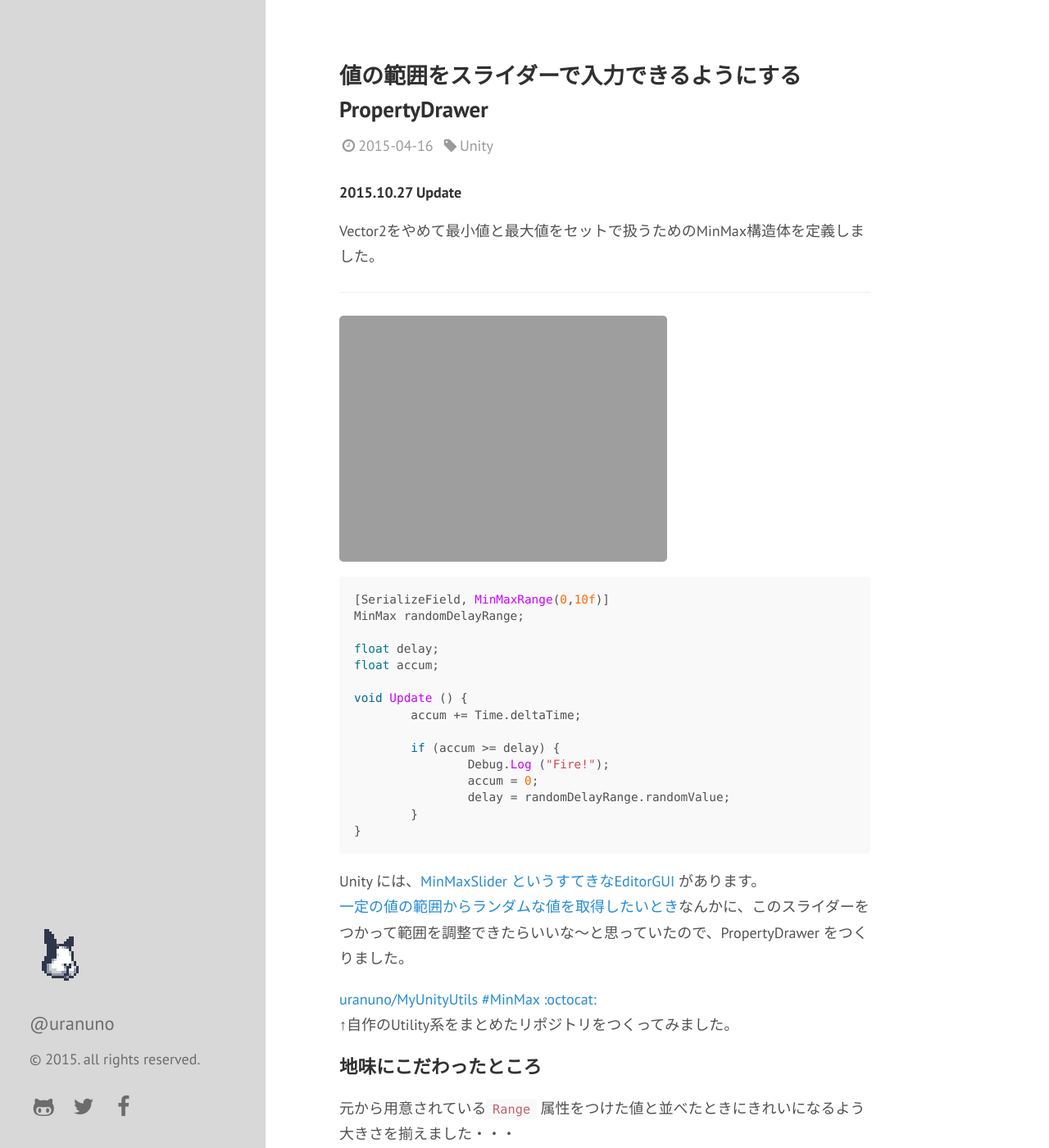
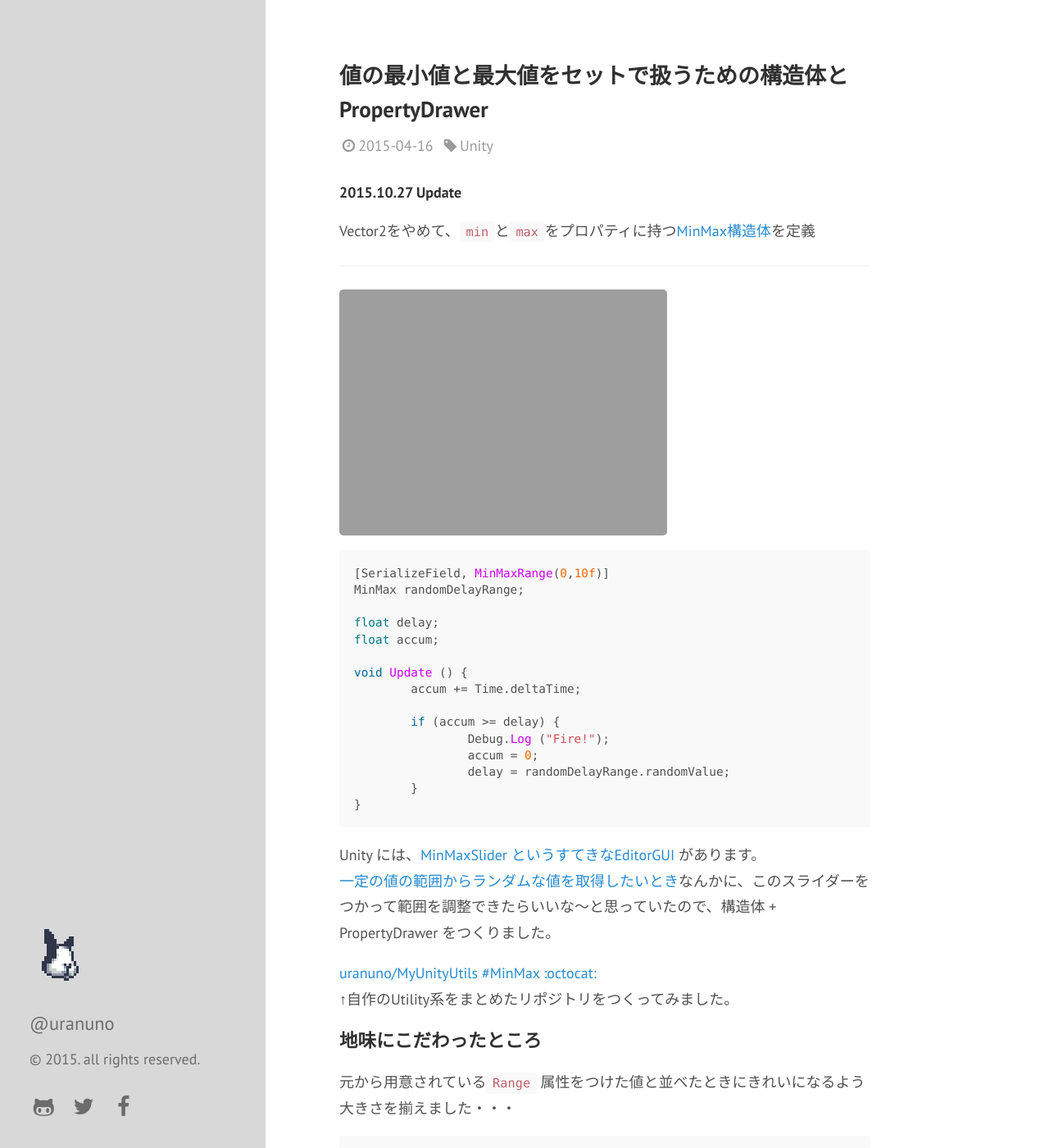
Before and after one commit to uranuno/uranuno.github.io, a Jekyll site: the page built from _posts/2015-04-16-min-max-range-attribute.md, in a window 1280 px wide and 1400 px high. Shown: the whole window at 82% size. Built offline with Jekyll 4.4.1, drawn with Linux system fonts in a browser that asks for light colours; nearby versions of some CDN libraries; Markdown is read by kramdown in place of the engine named in the settings; a script that is not in the unit is left out; comment, search, counter and statistics services are not loaded.

Commit message:
MinMax更新

````diff
--- a/_posts/2015-04-16-min-max-range-attribute.md
+++ b/_posts/2015-04-16-min-max-range-attribute.md
@@ -1,11 +1,11 @@
 ---
 layout: post
-title: 値の範囲をスライダーで入力できるようにするPropertyDrawer
+title: 値の最小値と最大値をセットで扱うための構造体とPropertyDrawer
 tag: [unity3d]
 ---
 
 ### 2015.10.27 Update
-Vector2をやめて最小値と最大値をセットで扱うためのMinMax構造体を定義しました。
+Vector2をやめて、`min`と`max`をプロパティに持つ[MinMax構造体](https://github.com/uranuno/MyUnityUtils/blob/master/Assets/Utils/MinMax.cs)を定義
 
 ***
 
@@ -30,7 +30,7 @@ void Update () {
 ```
 
 Unity には、[MinMaxSlider というすてきなEditorGUI](http://docs.unity3d.com/ScriptReference/EditorGUI.MinMaxSlider.html) があります。
-[一定の値の範囲からランダムな値を取得したいとき](http://docs.unity3d.com/ScriptReference/Random.Range.html)なんかに、このスライダーをつかって範囲を調整できたらいいな〜と思っていたので、PropertyDrawer をつくりました。
+[一定の値の範囲からランダムな値を取得したいとき](http://docs.unity3d.com/ScriptReference/Random.Range.html)なんかに、このスライダーをつかって範囲を調整できたらいいな〜と思っていたので、構造体 + PropertyDrawer をつくりました。
 
 [uranuno/MyUnityUtils #MinMax :octocat:](https://github.com/uranuno/MyUnityUtils#min-max)
 ↑自作のUtility系をまとめたリポジトリをつくってみました。
````
Also changed, not shown: other parts of _posts/2015-04-16-min-max-range-attribute.md (+1 -1 lines).
